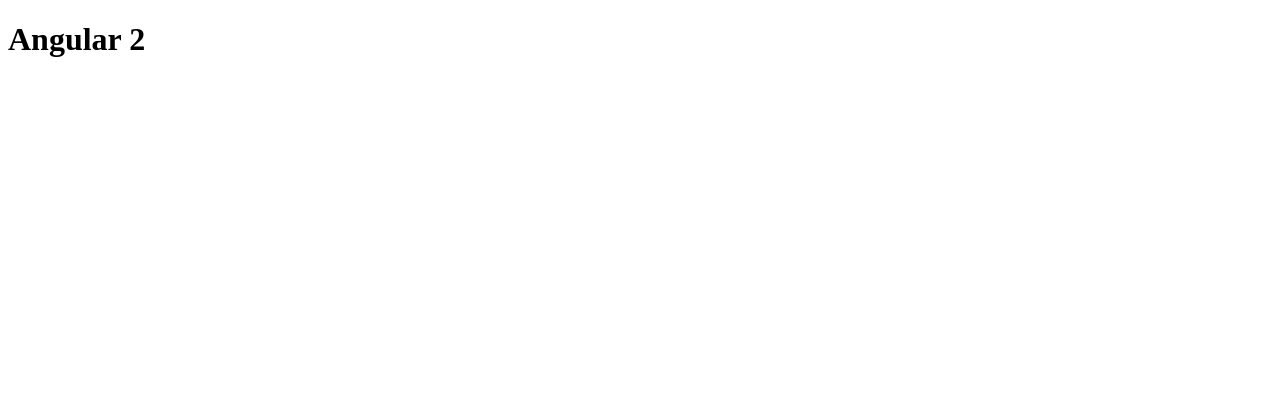
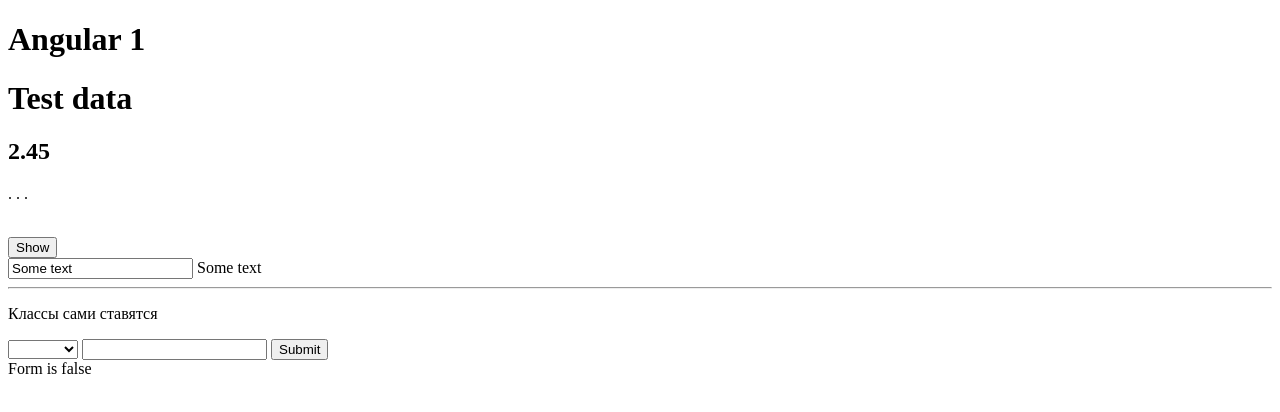
Before and after one commit to vladimir-synapse/ng-example, a plain HTML site: page index.html in a window 1280 px wide. Drawn offline with nearby package versions, Linux system fonts and the light colour scheme; no server answers.

Commit message:
Update index.html

```diff
--- a/index.html
+++ b/index.html
@@ -3,10 +3,45 @@
   <head>
     <meta charset="utf-8">
     <title>Angular go go</title>
+    <style>
+      .ng-invalid.ng-dirty {
+        border-color: #FA787E;
+      }
+      .ng-valid.ng-dirty {
+        border-color: #78FA89;
+      }
+    </style>
   </head>
   <body ng-app="mainApp">
-  <h1>Angular {{ 1 + 1 }}</h1>
+  <h1>Angular {{ 0.5 + 0.5 }}</h1>
+  <div ng-controller="MainController" ng-init="init()">
+    <h1>{{ data.name }}</h1>
+    <h2>{{ data.digit }}</h2>
+    <p>{{ data.description }}</p>
+    <br>
+    <button type="button" ng-click="change()">{{ data.condition ? 'Hide' : 'Show'}}</button>
+    <span ng-show="data.condition">show text</span>
+    <br>
+    <input type="text" ng-model="inputText">
+    <span>{{ inputText }}</span>
+    <hr>
+    <form name="testForm" ng-submit="testForm.$valid && submitForm(formData)" novalidate>
+      <p>Классы сами ставятся</p>
+      <select ng-model="formData.select" required>
+        <option value="1">option 1</option>
+        <option value="2">option 2</option>
+        <option value="3">option 3</option>
+      </select>
+      <input type="email" ng-model="formData.emali" name='testmail' required>
+      <input type="submit" value="Submit">
+      <div>Form is {{ testForm.$valid }}</div>
+    </form>
+    <test-directive></test-directive>
+    <div test-second></div>
+  </div>
   <script src="https://ajax.googleapis.com/ajax/libs/angularjs/1.5.6/angular.min.js"></script>
   <script src="js/app.js"></script>
+  <script src="js/controllers/MainController.js"></script>
+  <script src="js/services/exampleService.js"></script>
   </body>
 </html>
```
